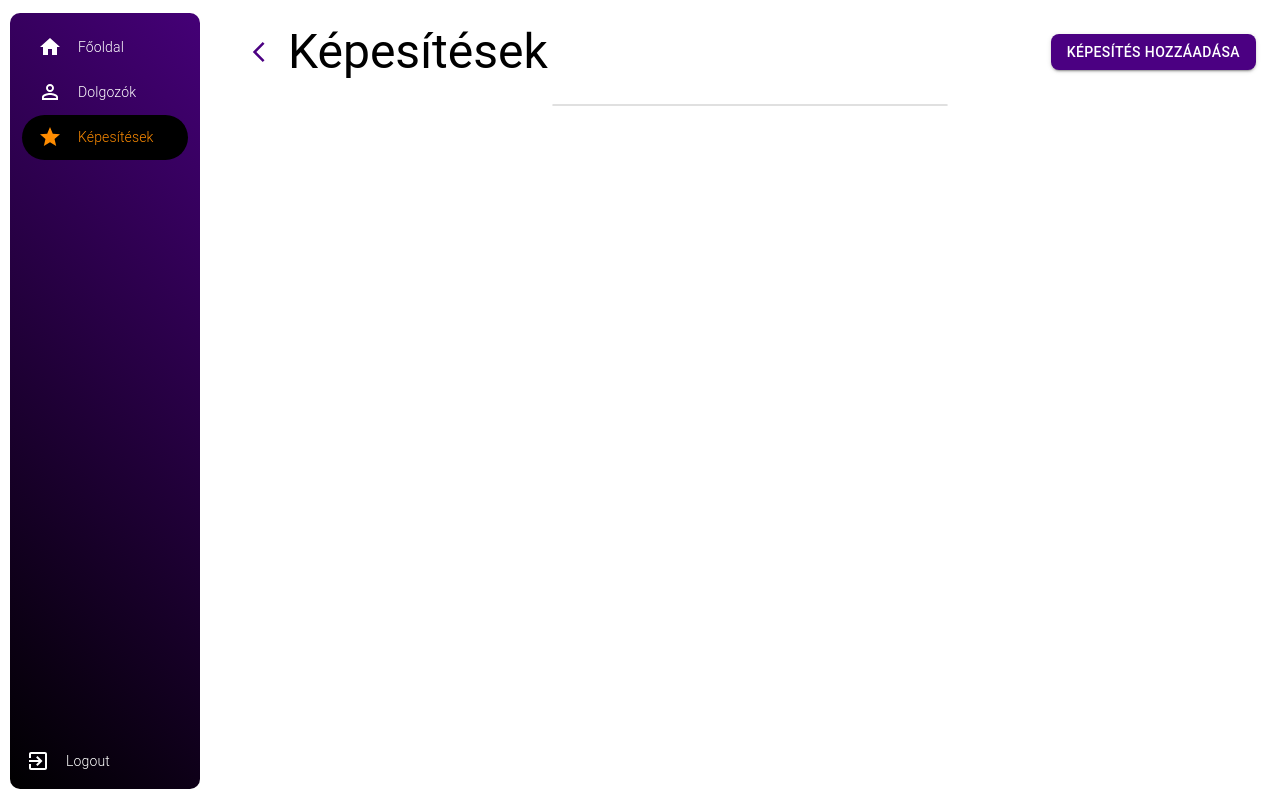
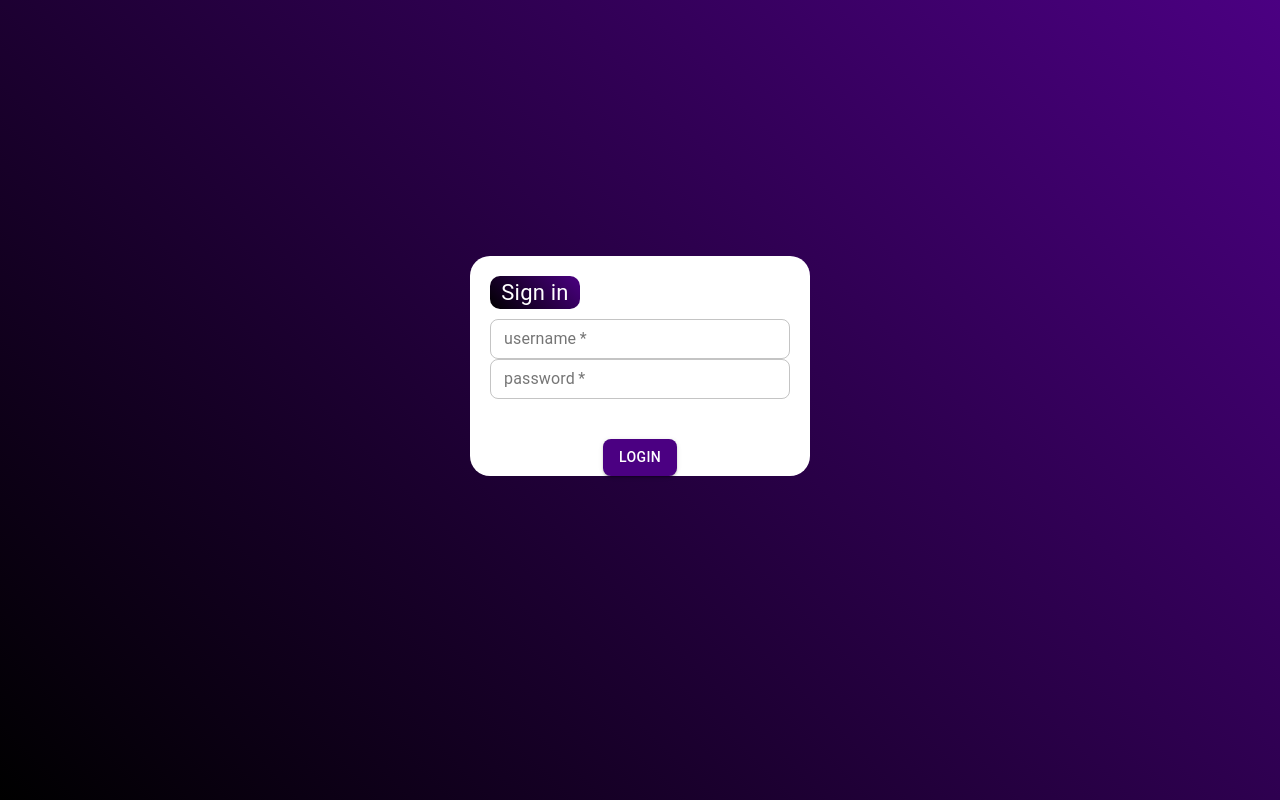
Before and after one commit to Attila772/Rendszerfejlesztes-projekt, a React (Create React App) app in the folder frontend/maintenance/: page /qualification in a window 1280 px wide. Built offline with nearby package versions, Linux system fonts and the light colour scheme; no server answers.

Commit message:
login on

```diff
--- a/frontend/maintenance/src/App.tsx
+++ b/frontend/maintenance/src/App.tsx
@@ -45,9 +45,9 @@ const PriviligeLevels = lazy(
 function App() {
   const { token, setToken, removeToken, getToken } = useToken();
 
-  /*if (!token) {
+  if (!token) {
     return <Login setToken={setToken} />;
-  }*/
+  }
 
   return (
     <>
@@ -57,17 +57,21 @@ function App() {
             <Routes>
               <Route path="/dashboard" element={<Dashboard />} />
               {/* EMPLOYEE */}
-              <Route path="/employee" element={<Employees token={token} />} />
-              <Route path="/employee-modify" element={<EmployeeModify />} />
-              <Route path="/employee-create" element={<EmployeeCreate />} />
               {hasAuthority(
                 (token as AuthenticatedUser)?.level,
                 "USER_GET"
-              ) && <></>}
+              ) && (
+                <Route path="/employee" element={<Employees token={token} />} />
+              )}
               {hasAuthority(
                 (token as AuthenticatedUser)?.level,
                 "USER_ADMIN"
-              ) && <></>}
+              ) && (
+                <>
+                  <Route path="/employee-modify" element={<EmployeeModify />} />
+                  <Route path="/employee-create" element={<EmployeeCreate />} />
+                </>
+              )}
               {/* ISSUE */}
               {hasAuthority(
                 (token as AuthenticatedUser)?.level,
@@ -145,10 +149,20 @@ function App() {
                 </>
               )}
               {/* QUALIFICATION */}
+              {hasAuthority(
+                (token as AuthenticatedUser)?.level,
+                "QUALIFICATION_GET"
+              ) && (
                 <Route
                   path="/qualification"
                   element={<Qualifications token={token} />}
                 />
+              )}
+              {hasAuthority(
+                (token as AuthenticatedUser)?.level,
+                "QUALIFICATION_ADMIN"
+              ) && (
+                <>
                   <Route
                     path="/qualification-create"
                     element={<QualificationCreate />}
@@ -157,14 +171,8 @@ function App() {
                     path="/qualification-modify"
                     element={<QualificationModify />}
                   />
-              {hasAuthority(
-                (token as AuthenticatedUser)?.level,
-                "QUALIFICATION_GET"
-              ) && <></>}
-              {hasAuthority(
-                (token as AuthenticatedUser)?.level,
-                "QUALIFICATION_ADMIN"
-              ) && <></>}
+                </>
+              )}
               {/* PRIVILIGE LEVELS */}
               {hasAuthority(
                 (token as AuthenticatedUser)?.level,
--- a/frontend/maintenance/src/components/Layout/SideBar/SideBar.tsx
+++ b/frontend/maintenance/src/components/Layout/SideBar/SideBar.tsx
@@ -76,6 +76,10 @@ const SideBar = ({ open, setOpen, width, removeToken, token }: Props) => {
               activeMenuItem={["/dashboard", "/"]}
               width={width}
             />
+            {hasAuthority(
+              (authenticatedUser as AuthenticatedUser)?.level,
+              "USER_GET"
+            ) && (
               <SidebarItem
                 to={`/employee`}
                 text={"Dolgozók"}
@@ -87,10 +91,7 @@ const SideBar = ({ open, setOpen, width, removeToken, token }: Props) => {
                 ]}
                 width={width}
               />
-            {hasAuthority(
-              (authenticatedUser as AuthenticatedUser)?.level,
-              "USER_GET"
-            ) && <></>}
+            )}
             {hasAuthority(
               (authenticatedUser as AuthenticatedUser)?.level,
               "ISSUE_GET"
@@ -162,7 +163,7 @@ const SideBar = ({ open, setOpen, width, removeToken, token }: Props) => {
             {hasAuthority(
               (authenticatedUser as AuthenticatedUser)?.level,
               "QUALIFICATION_GET"
-            ) && <></>}
+            ) && (
               <SidebarItem
                 to={`/qualification`}
                 text={"Képesítések"}
@@ -174,6 +175,7 @@ const SideBar = ({ open, setOpen, width, removeToken, token }: Props) => {
                 ]}
                 width={width}
               />
+            )}
             {hasAuthority(
               (authenticatedUser as AuthenticatedUser)?.level,
               "ROLE_GET"
--- a/frontend/maintenance/src/views/Qualification/Qualifications.tsx
+++ b/frontend/maintenance/src/views/Qualification/Qualifications.tsx
@@ -40,8 +40,7 @@ const Qualifications = ({ token }: Props) => {
   );
 
   useEffect(() => {
-    //isQualificationAdmin
-    true &&
+    isQualificationAdmin &&
       setHeaderButtons(
         <Box display="flex" gridGap={12}>
           <Button component={Link} to="/qualification-create">
```
Lines whose indentation alone changed are shown as unchanged.
